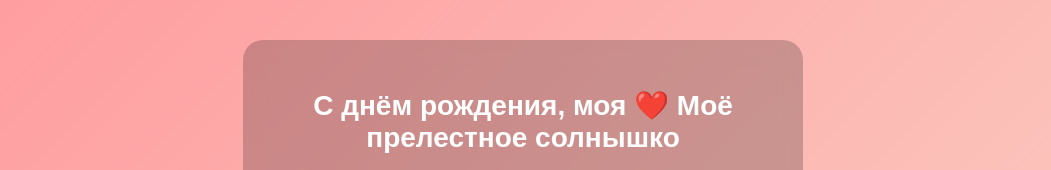
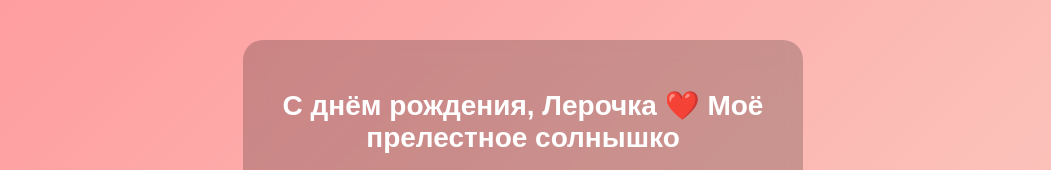
Before and after one commit to kypatop2619-a11y/lera-birthday22, a plain HTML site: page index.html in a window 1280 px wide. Shown: the top 170 px of the page, without its empty margins (117-1168 px from the left). Drawn offline with Linux system fonts and the light colour scheme.

Commit message:
Update index.html

```diff
--- a/index.html
+++ b/index.html
@@ -38,8 +38,7 @@
 <body>
 
 <div class="card">
-    <h1>С днём рождения, моя ❤️
-        Моё прелестное солнышко</h1>
+    <h1>С днём рождения, Лерочка ❤️ Моё прелестное солнышко</h1>
 
     <p>
         Если ты это читаешь — значит ты уже начала маленькое приключение 😉
@@ -56,10 +55,6 @@
 	   Первая подсказка ниже
     </p>
 
-    <p>
-
-    </p>
-
     <div class="hint">
         🔍 Начни там, где начинается твоё утро
         и где ты становишься самой красивой
```
